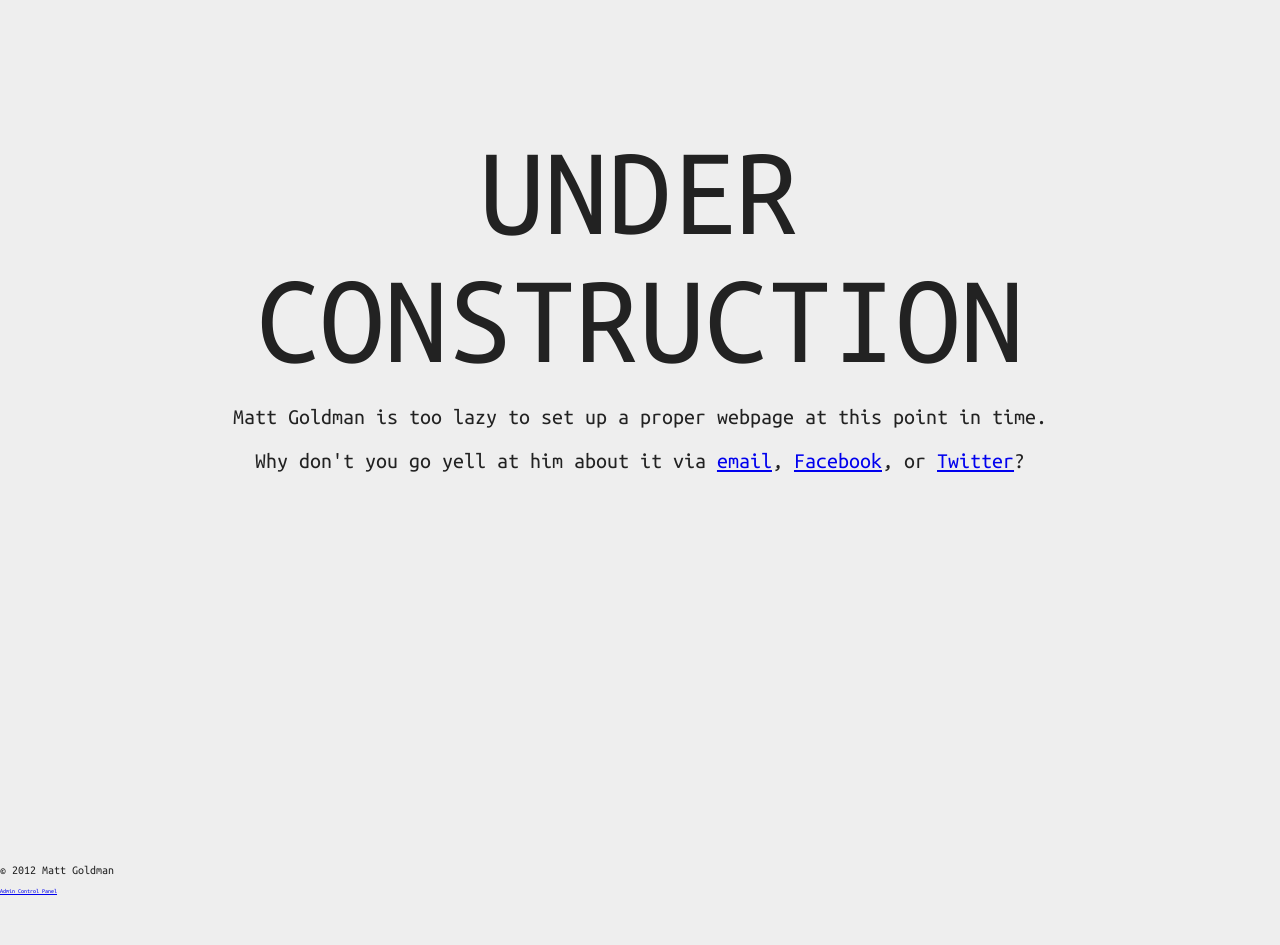
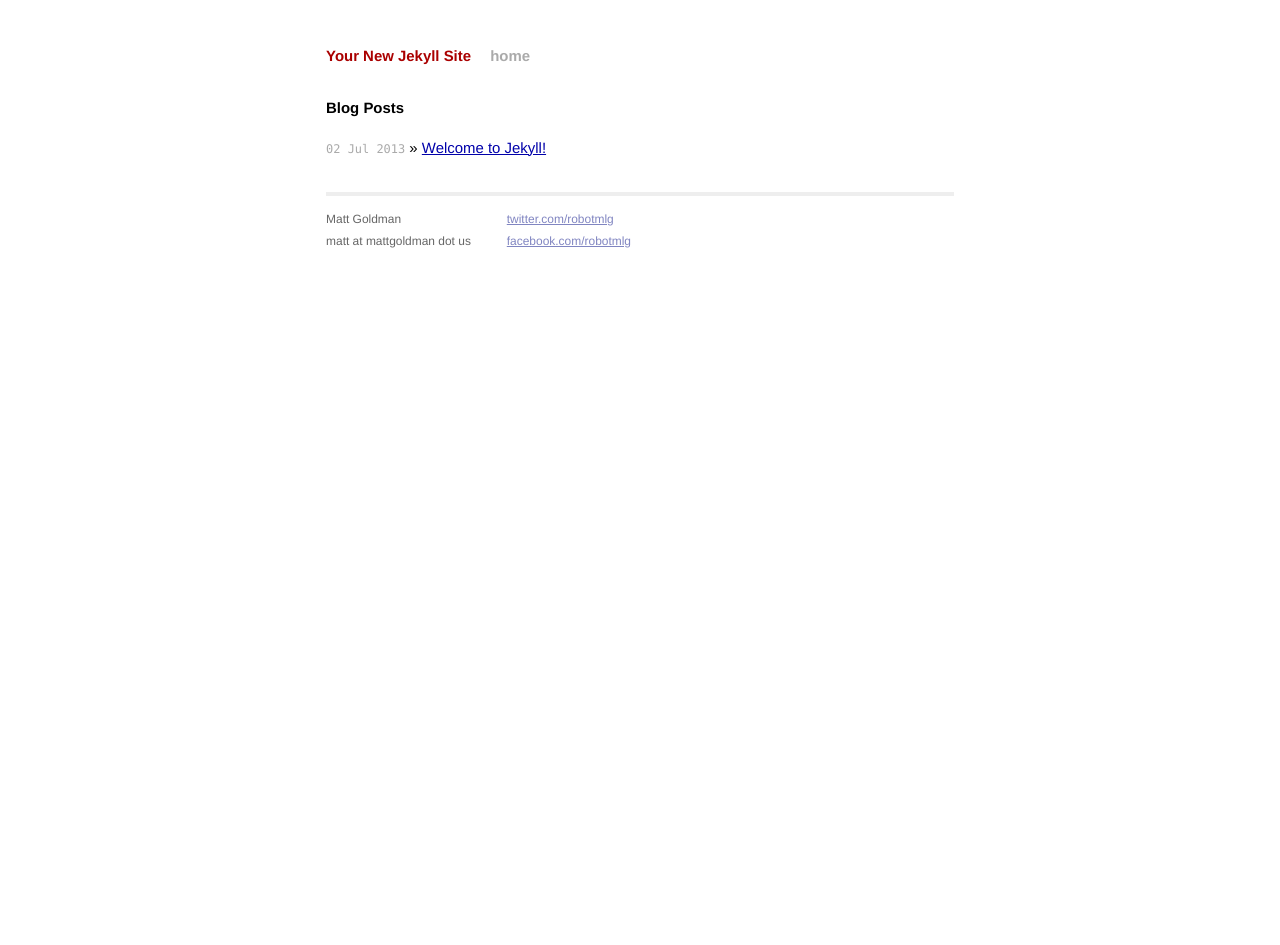
Before and after one commit to robotmlg/mattgoldman.us, a Jekyll site: the page built from index.html, in a window 1280 px wide. Built offline with Jekyll 4.4.1, drawn with Linux system fonts in a browser that asks for light colours; before the commit the page ends 900 px from its top, so only the background shows below that.

Commit message:
Defaulted index.html

```diff
--- a/index.html
+++ b/index.html
@@ -1,55 +1,13 @@
-<html>
-	<head>
-		<link href='http://fonts.googleapis.com/css?family=Ubuntu+Mono' rel='stylesheet' type='text/css'>
-		<meta name="keywords" content="" />
-		<meta name="description" content="" />
-		<meta http-equiv="content-type" content="text/html; charset=utf-8" />
-		<title>Matt Goldman</title>
-		<style type='text/css'>
-			body {
-				background-color: #eee;
-				text-rendering: optimizeLegibility;
-				color: #222;
-				margin: 0px;
-				padding: 0px;
-				margin-top: 10%;
-				width: 100%;
-				font-family: 'Ubuntu Mono', sans-serif;
-				font-size: 22px;
-			}
+---
+layout: default
+title: Your New Jekyll Site
+---
 
-			h1 {
-				font-weight: normal;
-				font-size: 128px;
-				margin: 0px;
-			}
-			.all {
-				height: 100%;
-			}
-			.main {
-				margin: auto;
-				text-align: center;
-			}
-			.foot {
-				font-size: 12px;
-				text-align: left;
-				position: absolute;
-				bottom: 0;
-			}
-		</style>
-	</head>
-	<body>
-		<div class="all">
-			<div class="main">
-				<h1>UNDER</h1>
-				<h1>CONSTRUCTION</h1>
-				<p>Matt Goldman is too lazy to set up a proper webpage at this point in time.<p>
-				<p>Why don't you go yell at him about it via <a href="mailto:matt@mattgoldman.us">email</a>, <a href="https://www.facebook.com/robotmlg">Facebook</a>, or <a href="https://twitter.com/robotmlg">Twitter</a>?
-			</div>
-			<div class="foot">
-				<p>&copy; 2012 Matt Goldman</p>
-				<p style="font-size: 6px"><a href="https://www.google.com/a/cpanel/mattgoldman.us/CPanelHome">Admin Control Panel</a></p>
-			</div>
-		</div>
-	</body>
-</html>
+<div id="home">
+  <h1>Blog Posts</h1>
+  <ul class="posts">
+    {% for post in site.posts %}
+      <li><span>{{ post.date | date_to_string }}</span> &raquo; <a href="{{ post.url }}">{{ post.title }}</a></li>
+    {% endfor %}
+  </ul>
+</div>
```
